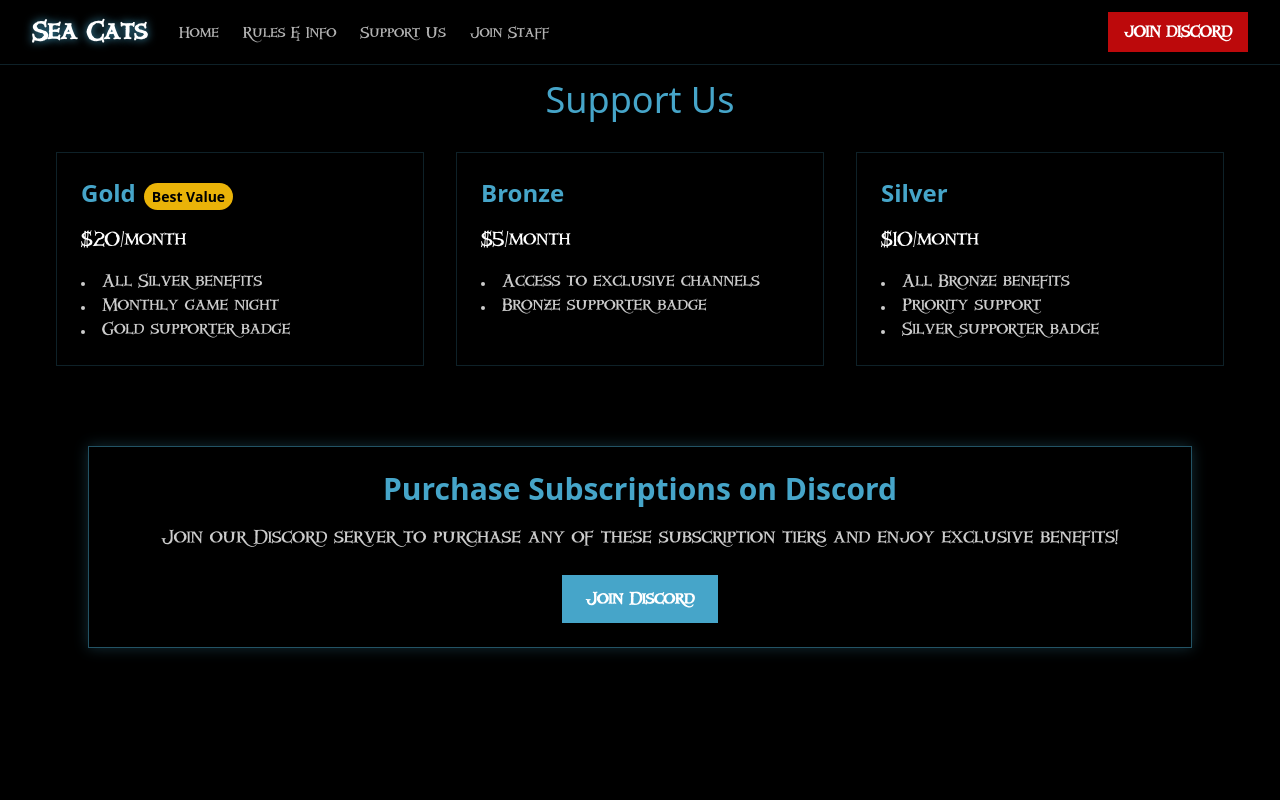
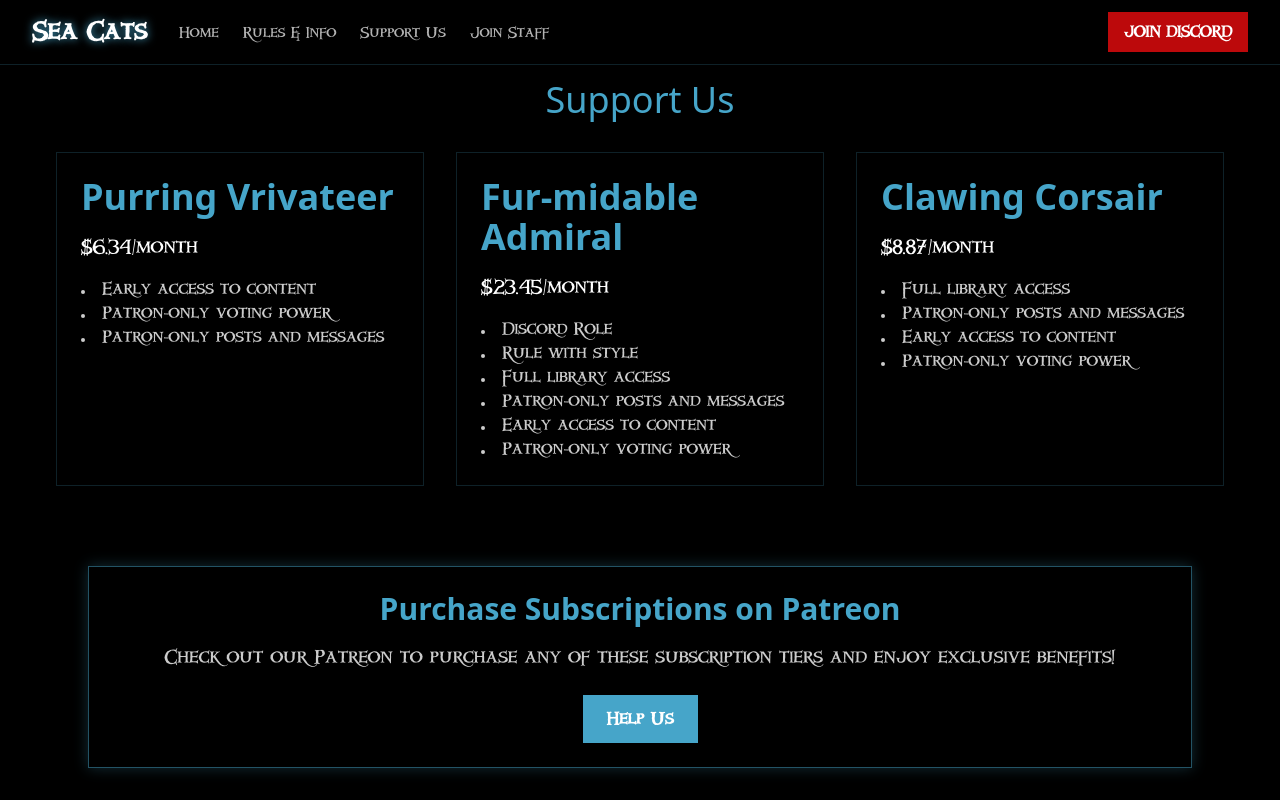
Before and after one commit to snowypy/Fleets, a Next.js app: page /support in a window 1280 px wide. Shown: the top 800 px of the page. Built offline with nearby package versions, Linux system fonts and the light colour scheme; a web font is replaced by a local one.

Commit message:
Refactor subscription tiers and purchase options on SupportPage component

```diff
--- a/app/support/page.tsx
+++ b/app/support/page.tsx
@@ -5,19 +5,19 @@ import { motion } from "framer-motion"
 
 const subscriptionTiers = [
   {
-    name: "Bronze",
-    price: "$5/month",
-    benefits: ["Access to exclusive channels", "Bronze supporter badge"],
+    name: "Purring Vrivateer",
+    price: "$6.34/month",
+    benefits: ["Early access to content", "Patron-only voting power", "Patron-only posts and messages"],
   },
   {
-    name: "Gold",
-    price: "$20/month",
-    benefits: ["All Silver benefits", "Monthly game night", "Gold supporter badge"],
+    name: "Fur-midable Admiral",
+    price: "$23.45/month",
+    benefits: ["Discord Role", "Rule with style", "Full library access", "Patron-only posts and messages", "Early access to content", "Patron-only voting power"],
   },
   {
-    name: "Silver",
-    price: "$10/month",
-    benefits: ["All Bronze benefits", "Priority support", "Silver supporter badge"],
+    name: "Clawing Corsair",
+    price: "$8.87/month",
+    benefits: ["Full library access", "Patron-only posts and messages", "Early access to content", "Patron-only voting power"],
   },
 ]
 
@@ -48,14 +48,9 @@ export default function SupportPage() {
               viewport={{ once: true }}
               className={`border border-[#46A5C9]/20 p-6 rounded-lg ${tier.name === "Gold" ? "order-first" : ""}`}
             >
-              <h3 className="text-2xl font-bold text-[#46A5C9] mb-4">
+              <h1 className="text-4xl font-bold text-[#46A5C9] mb-4">
                 {tier.name}
-                {tier.name === "Gold" && (
-                  <span className="ml-2 bg-yellow-500 text-black px-2 py-1 rounded-full text-sm">
-                    Best Value
-                  </span>
-                )}
-              </h3>
+              </h1>
               <p className="text-lg mb-4">{tier.price}</p>
               <ul className="list-disc list-inside text-white/80">
                 {tier.benefits.map((benefit, i) => (
@@ -75,17 +70,18 @@ export default function SupportPage() {
             <GlowingBorder>
 
                 <h3 className="text-3xl font-bold text-[#46A5C9] mb-4">
-                  Purchase Subscriptions on Discord
+                  Purchase Subscriptions on Patreon
                 </h3>
                 <p className="text-lg text-white/80">
-                  Join our Discord server to purchase any of these subscription tiers and enjoy exclusive benefits!
+                  Check out our Patreon to purchase any of these subscription tiers and enjoy exclusive benefits!
                 </p>
                 <motion.button
                   whileHover={{ scale: 1.05 }}
                   whileTap={{ scale: 0.95 }}
                   className="mt-6 bg-[#46A5C9] text-white px-6 py-3 rounded-md font-bold hover:bg-[#3A8CA8] transition-colors"
+                  onClick={() => window.open('https://www.patreon.com/seacatsscallywags', '_blank')}
                 >
-                  Join Discord
+                  Help Us
                 </motion.button>
                 </GlowingBorder>
         </motion.div>
```
